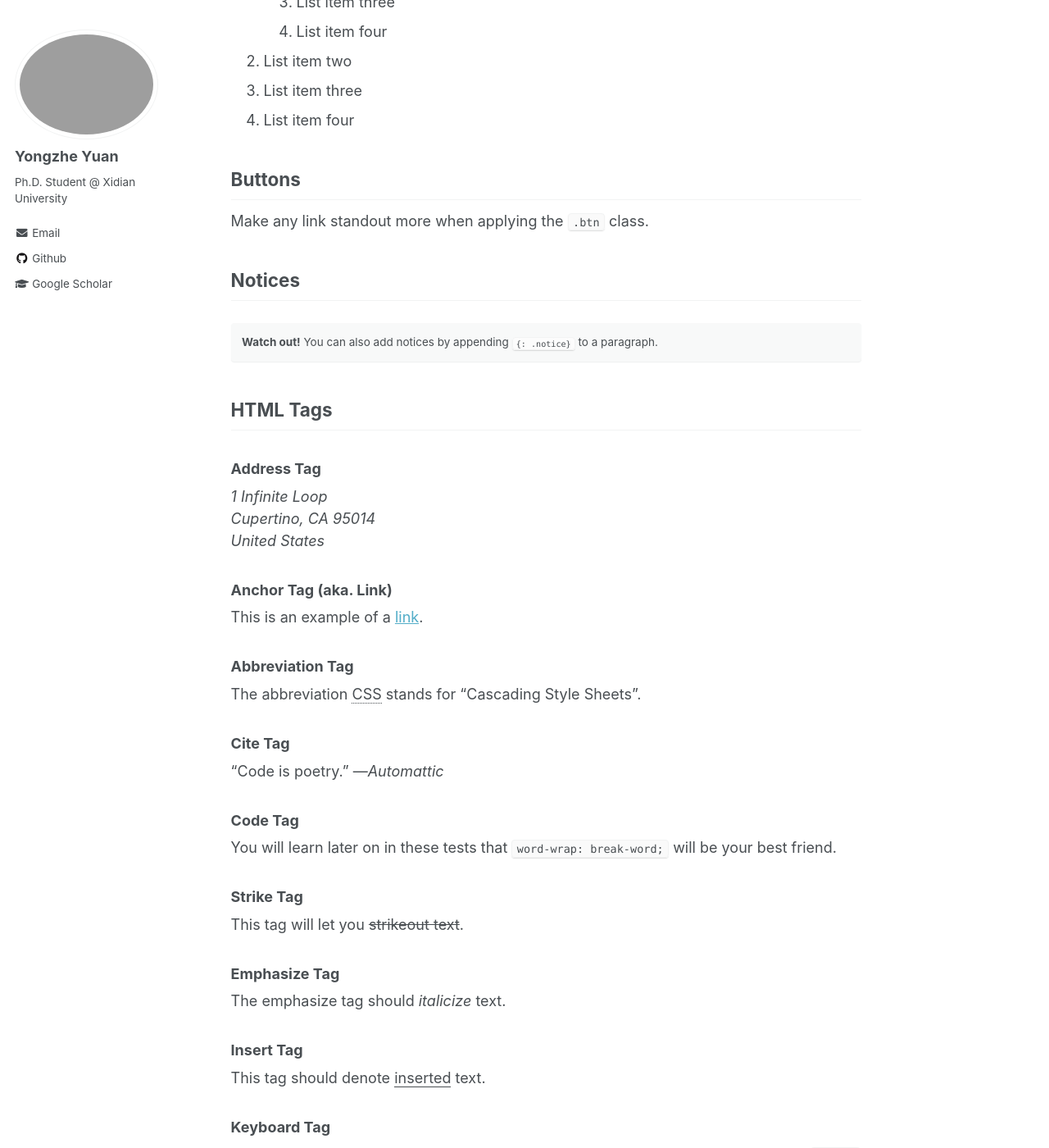
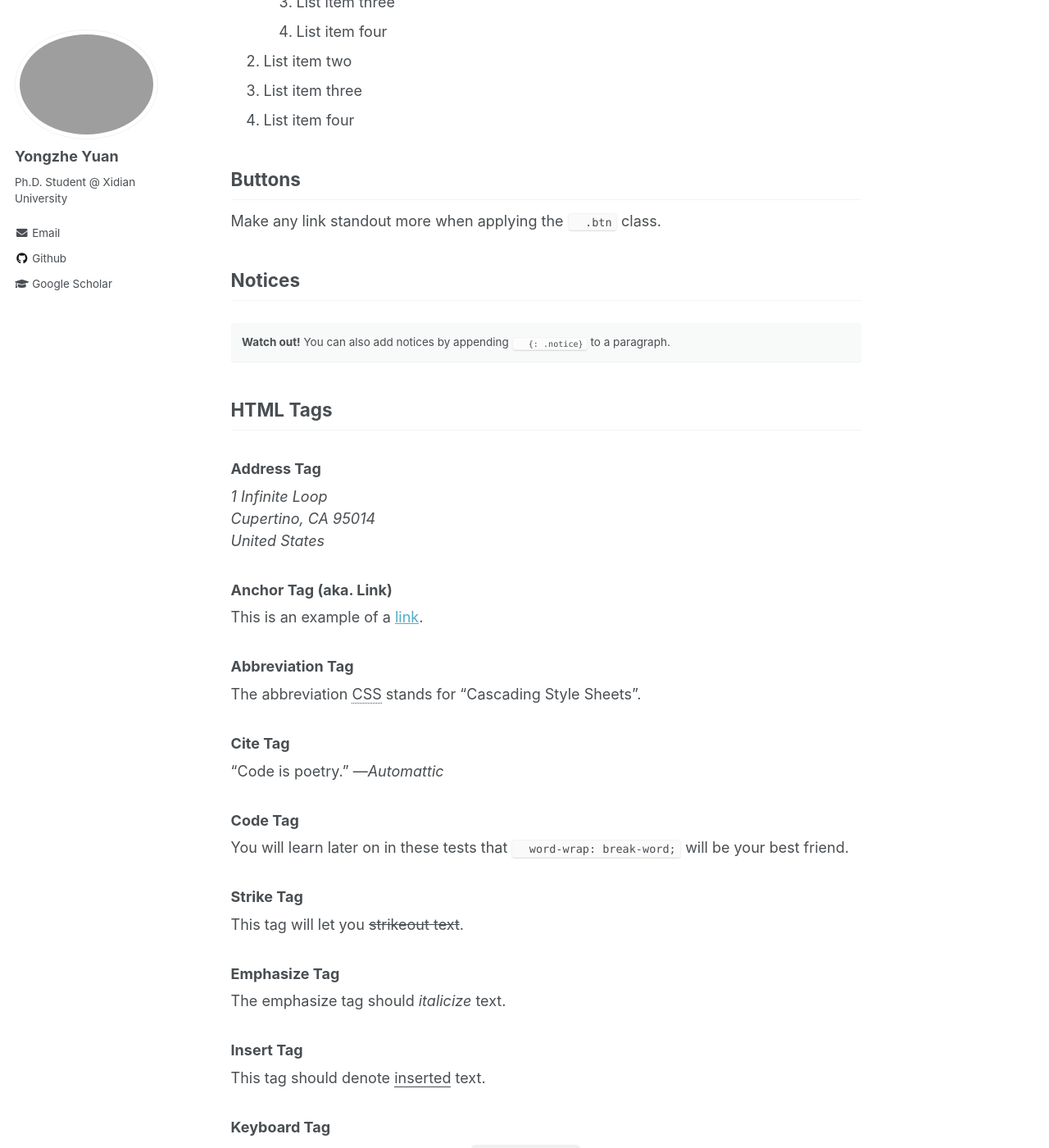
Before and after one commit to YYZMARS/YYZMARS.github.io, a Jekyll site: the page built from _pages/markdown.md, in a window 1280 px wide and 1400 px high, scrolled down 3424 px. Shown: the whole window at 82% size. Built offline with Jekyll 4.4.1, drawn with Linux system fonts in a browser that asks for light colours.

Commit message:
Update _base.scss

```diff
--- a/_sass/_base.scss
+++ b/_sass/_base.scss
@@ -126,6 +126,11 @@ a {
 
 tt, code, kbd, samp, pre {
   font-family: $monospace;
+  font-size: 15px;
+  background-color: rgb(240, 240, 240);
+  align-content: center;
+  padding: 5px 0 15px 15px;
+  border-radius: 5px;
 }
 
 pre {
```
